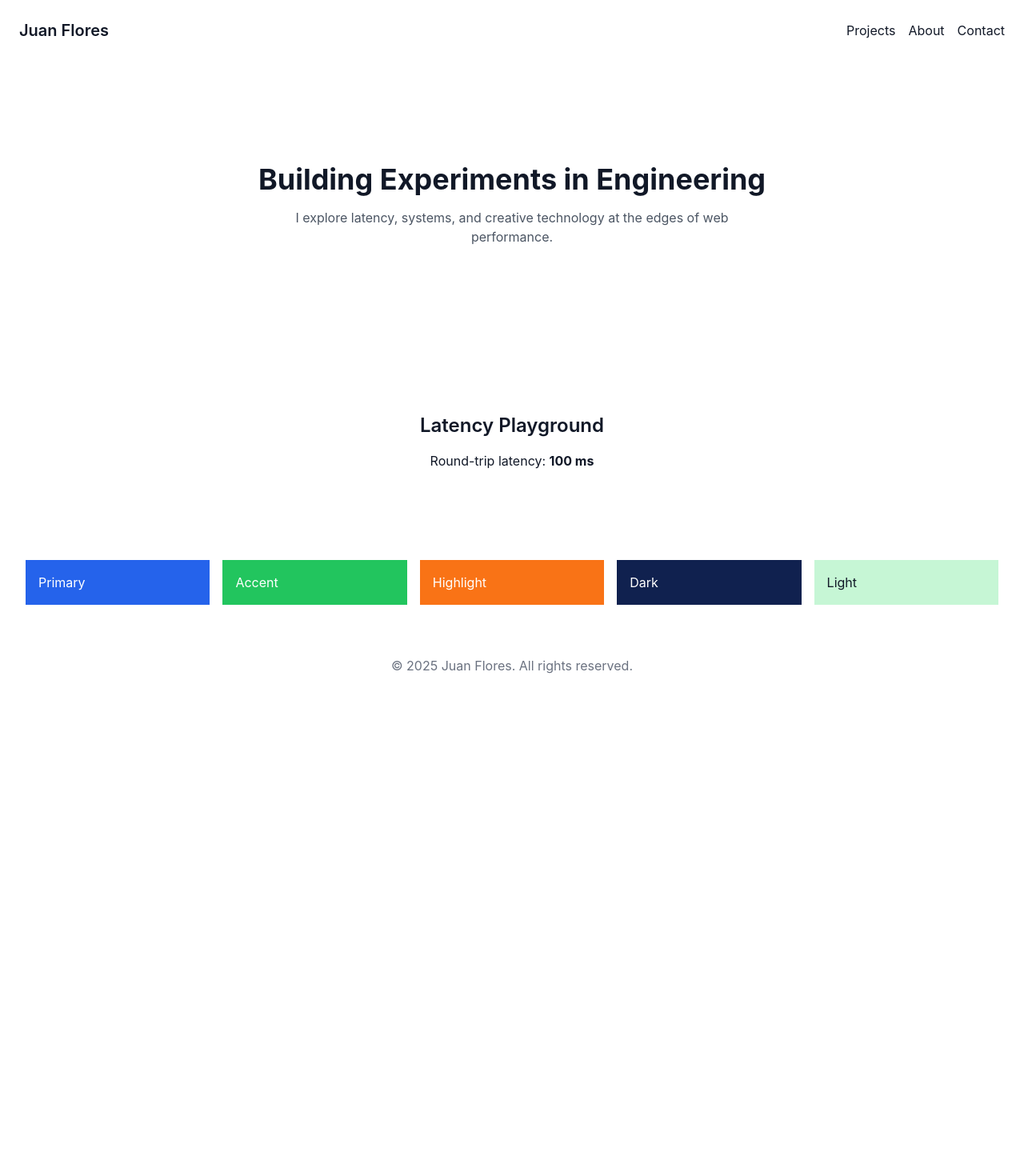
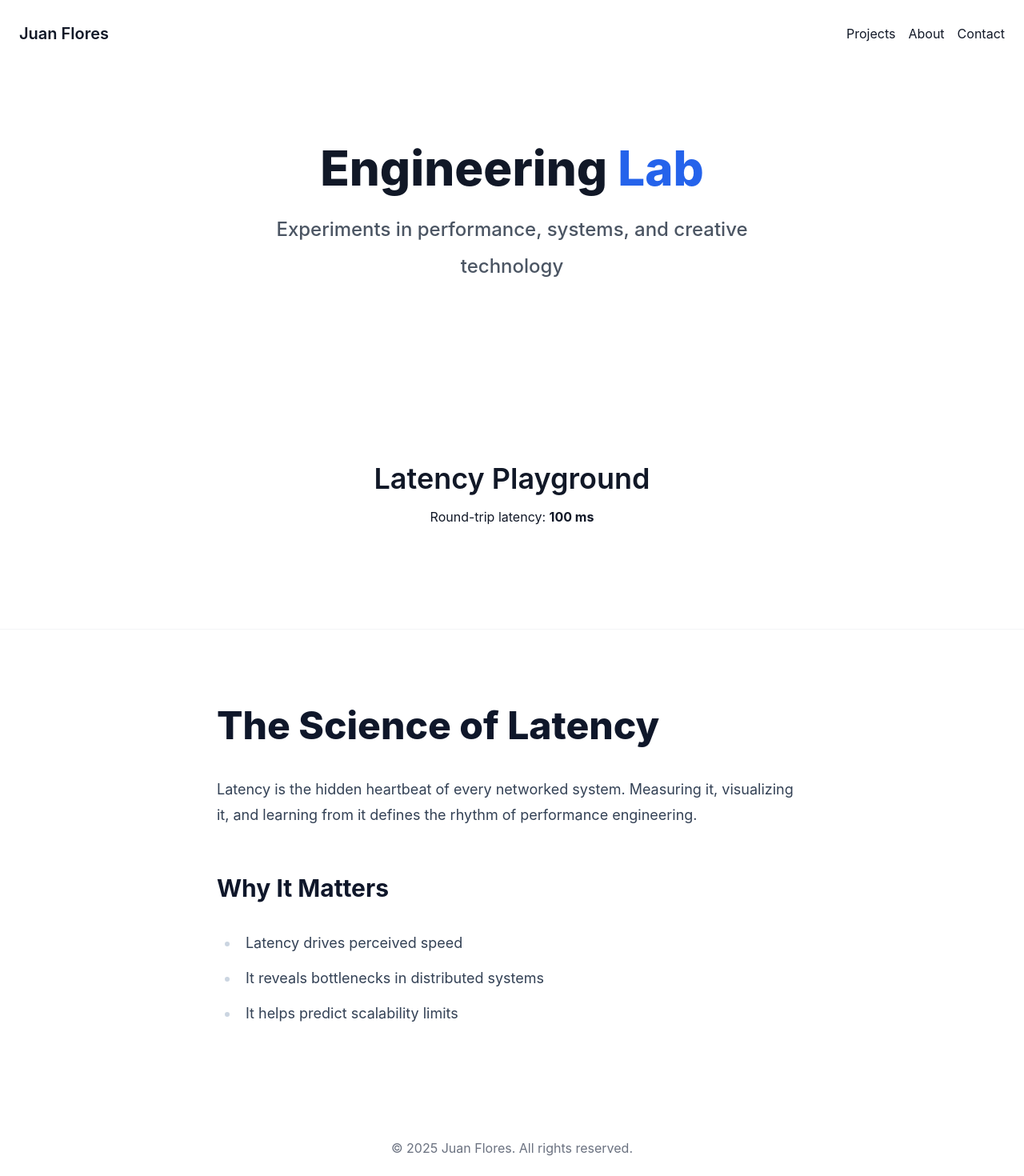
Before and after one commit to jcode82/engineering-lab, a Next.js app: page / in a window 1280 px wide. Shown: the top 1470 px of the page at 80% size. Before the commit the page ends 876 px from the top, so only its background shows below. Built offline with nearby package versions, Linux system fonts and the light colour scheme.

Commit message:
chore: fix tailweind config, apply classes, add rhythm and use prose plugin

```diff
--- a/src/app/page.tsx
+++ b/src/app/page.tsx
@@ -1,20 +1,13 @@
 import Hero from "@/components/Hero";
 import Experiments from "./sections/Experiments";
+import ArticleTest from "./sections/ArticleTest";
 
 export default function Page() {
   return (
     <main>
       <Hero />
       <Experiments />
-
-      {/* TODO:Color palette that should be removed once Tailwind is updated and confirmed!! */}
-      <section className="grid grid-cols-5 gap-4 p-8">
-        <div className="bg-primary-500 text-white p-4">Primary</div>
-        <div className="bg-accent-500 text-white p-4">Accent</div>
-        <div className="bg-highlight text-white p-4">Highlight</div>
-        <div className="bg-primary-900 text-white p-4">Dark</div>
-        <div className="bg-accent-100 text-gray-900 p-4">Light</div>
-      </section>
+      <ArticleTest />
     </main>
   );
 }
--- /dev/null
+++ b/src/app/sections/ArticleTest.tsx
@@ -0,0 +1,17 @@
+export default function ArticleTest() {
+  return (
+    <article className="prose prose-slate lg:prose-lg mx-auto py-24">
+      <h1>The Science of Latency</h1>
+      <p>
+        Latency is the hidden heartbeat of every networked system.
+        Measuring it, visualizing it, and learning from it defines the rhythm of performance engineering.
+      </p>
+      <h2>Why It Matters</h2>
+      <ul>
+        <li>Latency drives perceived speed</li>
+        <li>It reveals bottlenecks in distributed systems</li>
+        <li>It helps predict scalability limits</li>
+      </ul>
+    </article>
+  );
+}
--- a/src/app/sections/Experiments.tsx
+++ b/src/app/sections/Experiments.tsx
@@ -12,13 +12,16 @@ export default function Experiments() {
   }, []);
 
   return (
-    <section id="experiments" className="py-20 text-center">
-      <h3 className="text-2xl font-semibold mb-4">Latency Playground</h3>
-      {latency !== null ? (
-        <p>Round-trip latency: <strong>{latency} ms</strong></p>
-      ) : (
-        <p className="text-gray-500">Measuring...</p>
-      )}
+    // <section id="experiments" className="py-20 text-center">
+    <section id="experiments" className="py-24 md:py-32 border-b border-gray-100">
+        <div className="max-w-4xl mx-auto text-center">
+            <h3 className="text-3xl md:text-4xl font-semibold mb-4">Latency Playground</h3>
+            {latency !== null ? (
+                <p>Round-trip latency: <strong>{latency} ms</strong></p>
+            ) : (
+                <p className="text-gray-500">Measuring...</p>
+            )}
+        </div>
     </section>
   );
 }
--- a/src/components/Hero.tsx
+++ b/src/components/Hero.tsx
@@ -1,10 +1,12 @@
 export default function Hero() {
   return (
-    <section className="flex flex-col items-center justify-center py-32 text-center">
-      <h2 className="text-4xl font-bold mb-4">Building Experiments in Engineering</h2>
-      <p className="text-gray-600 max-w-xl">
-        I explore latency, systems, and creative technology at the edges of web performance.
-      </p>
+    <section className="py-24 text-center">
+      <h1 className="text-5xl md:text-6xl font-extrabold mb-6">
+        Engineering <span className="text-primary-500">Lab</span>
+      </h1>
+      <h2 className="text-xl md:text-2xl font-medium text-gray-600 max-w-2xl mx-auto">
+        Experiments in performance, systems, and creative technology
+      </h2>
     </section>
   );
 }
--- a/tailwind.config.ts
+++ b/tailwind.config.ts
@@ -43,6 +43,27 @@ const config: Config = {
         sans: ["Inter", "system-ui", "sans-serif"],
         mono: ["Roboto Mono", "monospace"],
       },
+      fontSize: {
+        'xs':  ['0.75rem', { lineHeight: '1rem' }],
+        'sm':  ['0.875rem', { lineHeight: '1.25rem' }],
+        'base':['1rem', { lineHeight: '1.6' }],
+        'lg':  ['1.125rem', { lineHeight: '1.75rem' }],
+        'xl':  ['1.25rem', { lineHeight: '1.8' }],
+        '2xl': ['1.5rem', { lineHeight: '1.9' }],
+        '3xl': ['1.875rem', { lineHeight: '2.1rem' }],
+        '4xl': ['2.25rem', { lineHeight: '2.4rem' }],
+        '5xl': ['3rem', { lineHeight: '1.1' }],
+        '6xl': ['3.75rem', { lineHeight: '1' }],
+      },
+      fontWeight: {
+        thin: "100",
+        light: "300",
+        normal: "400",
+        medium: "500",
+        semibold: "600",
+        bold: "700",
+        extrabold: "800",
+      },
     },
   },
   plugins: [require("@tailwindcss/typography")],
```
